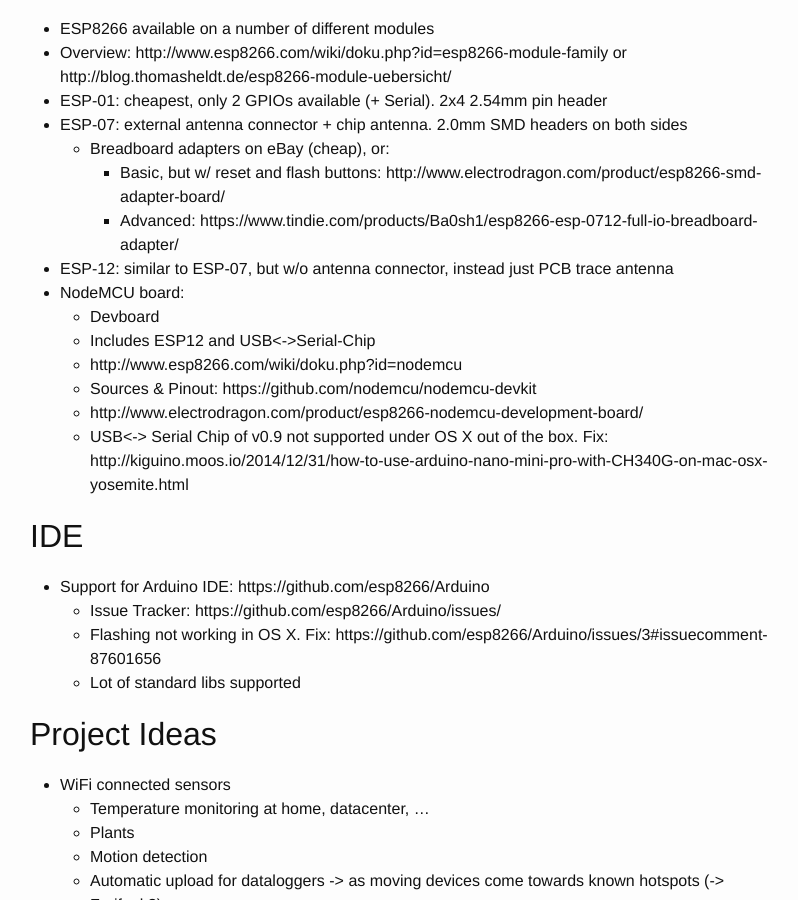
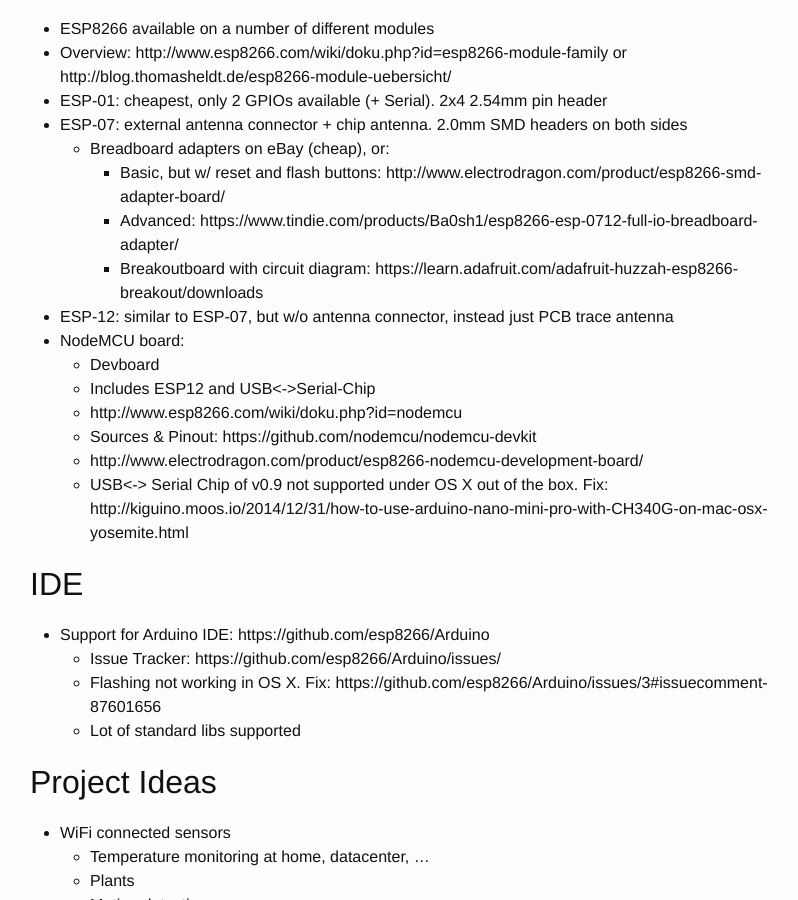
Before and after one commit to tiefpunkt/research, a Jekyll site: the page built from _posts/2015-05-09-ESP8266.md, in a window 1280 px wide and 900 px high, scrolled down 594 px. Shown: the whole window, without its empty margins (240-1038 px from the left). Built offline with Jekyll 4.4.1, drawn with Linux system fonts in a browser that asks for light colours; Markdown is read by kramdown in place of the engine named in the settings; comment, search, counter and statistics services are not loaded; some of the changed text lies outside the part shown.

Commit message:
esp8266 breakout circuit

```diff
--- a/_posts/2015-05-09-ESP8266.md
+++ b/_posts/2015-05-09-ESP8266.md
@@ -25,6 +25,7 @@ title: ESP8266 - WiFi µC
   * Breadboard adapters on eBay (cheap), or:
     * Basic, but w/ reset and flash buttons: http://www.electrodragon.com/product/esp8266-smd-adapter-board/
     * Advanced: https://www.tindie.com/products/Ba0sh1/esp8266-esp-0712-full-io-breadboard-adapter/
+    * Breakoutboard with circuit diagram: https://learn.adafruit.com/adafruit-huzzah-esp8266-breakout/downloads
 * ESP-12: similar to ESP-07, but w/o antenna connector, instead just PCB trace antenna
 * NodeMCU board:
   * Devboard
@@ -79,3 +80,4 @@ title: ESP8266 - WiFi µC
 
 ## Changelog
 * 2015-05-15: More information on NodeMCU and ArtNet node. WiFi finder "idea".
+* 2015-05-17: Link to Adafruit's break out board circuit diagrams
```
